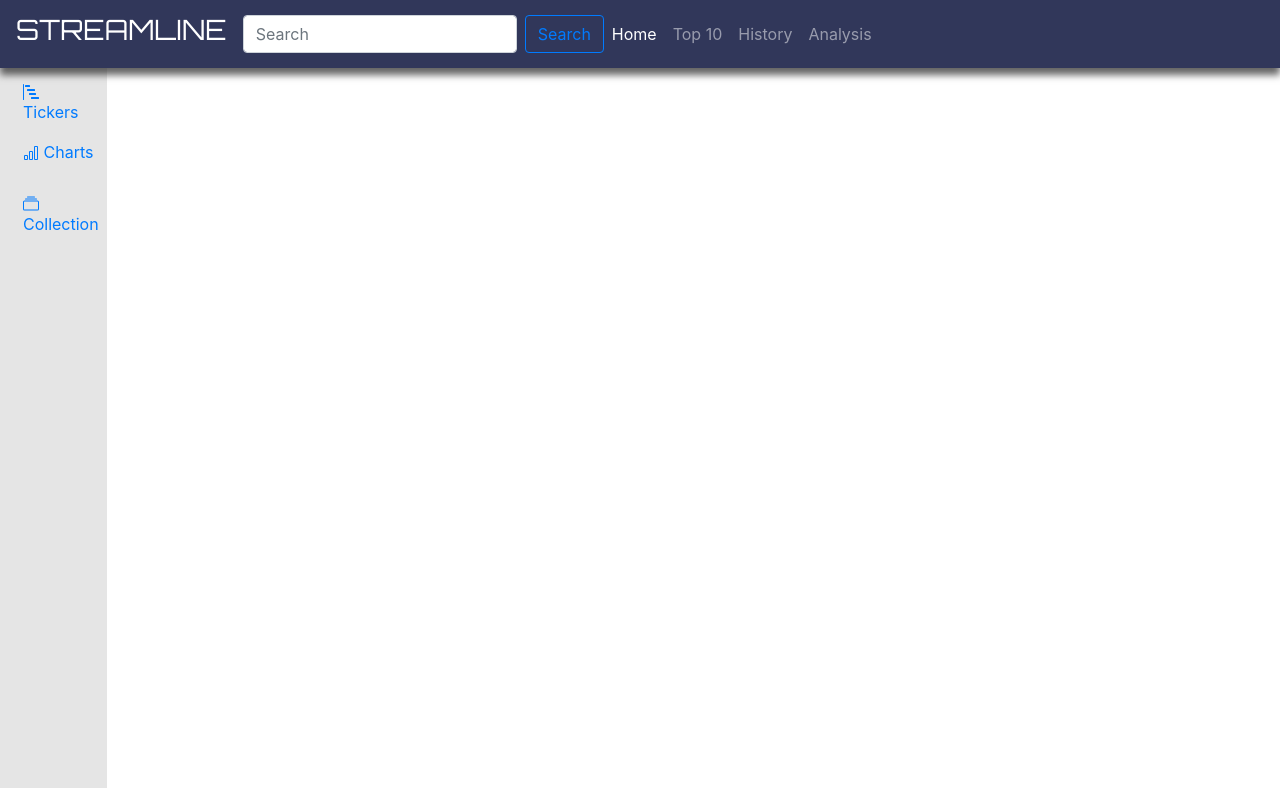
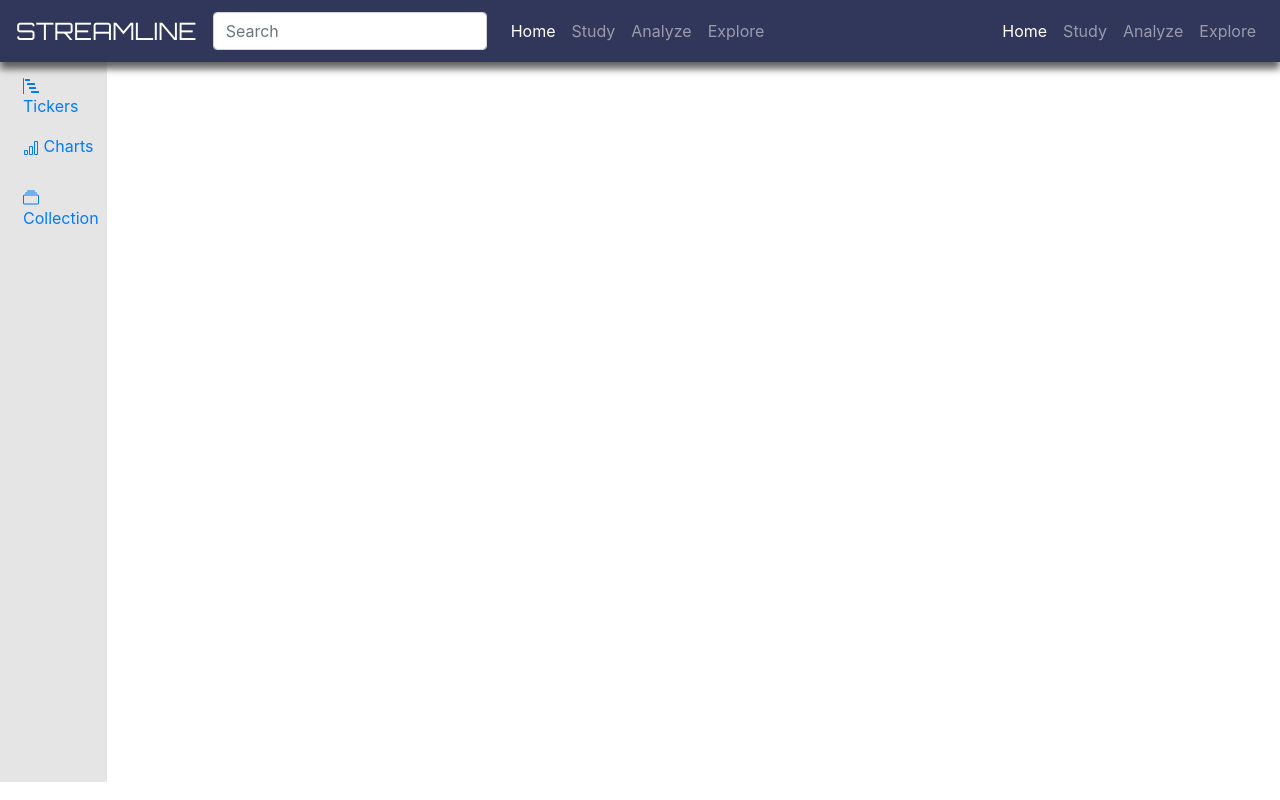
Before and after one commit to kkarandasheva/Streamline, a Django app: page / in a window 1280 px wide. Run offline with Django 3.2, Linux system fonts and the light colour scheme; data that the repository does not hold is empty; some libraries are stand-ins or nearby versions.

Commit message:
Navbar groups

```diff
--- a/stocks/static/css/stocks.css
+++ b/stocks/static/css/stocks.css
@@ -1,15 +1,3 @@
-.page-header {
-    background-color: #1b174e;
-    margin-top: 0;
-    padding: 10px 10px 5px 10px;
-}
-
-.page-header h1, .page-header h1 a, .page-header h1 a:visited, .page-header h1 a:active {
-    color: #ffffff;
-    font-size: 36pt;
-    text-decoration: none;
-}
-
 .navbar {
     z-index:9999;
     background: #31375a;
@@ -17,9 +5,15 @@
     -moz-box-shadow: 0px 7px 7px 0px rgba(50, 50, 50, 0.75);
     box-shadow: 0px 7px 7px 0px rgba(50, 50, 50, 0.75);
 }
+
 .drop-shadow{
     box-shadow: 0px 7px 7px #888888;
     z-index:11;
+}
+
+#logo1{
+    font-family: 'Orbitron';
+    font-size: x-large;
 }
 
 
@@ -32,7 +26,7 @@
 }
 
 
-.col-md-1 {
+#sidebar1 {
     background-color: #e5e5e5;
 }
 
@@ -54,12 +48,6 @@ h1, h2, h3, h4 {
     width: 100%;
 }
 
-.top-menu, .top-menu:hover, .top-menu:visited {
-    color: #ffffff;
-    float: right;
-    font-size: 26pt;
-    margin-right: 20px;
-}
 
 .ticker {
     margin-bottom: 70px;
--- a/stocks/templates/stocks/base.html
+++ b/stocks/templates/stocks/base.html
@@ -16,27 +16,45 @@
             <button class="navbar-toggler navbar-toggler-right" type="button" data-toggle="collapse" data-target="#navbar1" aria-controls="navbar1" aria-expanded="false" aria-label="Toggle navigation">
                 <span class="navbar-toggler-icon"></span>
             </button>
-            <a class="navbar-brand" href=""><h3>STREAMLINE</h3></a>
             <div class="collapse navbar-collapse" id="navbar1">
-
+                <div>
+                    <a class="navbar-brand" href="" id="logo1">STREAMLINE</a>
+                </div>
                 <form class="form-inline my-2 my-lg-0">
                     <input class="form-control mr-sm-2" type="text" placeholder="Search">
-                    <button class="btn btn-outline-primary my-2 my-sm-0" type="submit">Search</button>
                 </form>
-                <ul class="navbar-nav">
+                <div class="collapse navbar-collapse justify-content-start ml-2" id="navbarNav1">
+                    <ul class="navbar-nav ">
                         <li class="nav-item active">
                             <a class="nav-link" href="">Home</a>
                         </li>
                         <li class="nav-item">
-                        <a class="nav-link" href="">Top 10</a>
+                            <a class="nav-link" href="">Study</a>
                         </li>
                         <li class="nav-item">
-                        <a class="nav-link" href="">History</a>
+                            <a class="nav-link" href="">Analyze</a>
                         </li>
                         <li class="nav-item">
-                        <a class="nav-link" href="">Analysis</a>
+                            <a class="nav-link" href="">Explore</a>
                         </li>
                     </ul>
+                </div>
+                <div class="collapse navbar-collapse justify-content-end" id="navbarNav1">
+                    <ul class="navbar-nav ">
+                        <li class="nav-item active">
+                            <a class="nav-link" href="">Home</a>
+                        </li>
+                        <li class="nav-item">
+                            <a class="nav-link" href="">Study</a>
+                        </li>
+                        <li class="nav-item">
+                            <a class="nav-link" href="">Analyze</a>
+                        </li>
+                        <li class="nav-item">
+                            <a class="nav-link" href="">Explore</a>
+                        </li>
+                    </ul>
+                </div>
             </div>
         </nav>
         <!-- End of Navbar -->
@@ -48,7 +66,7 @@
         <div class="container-fluid">
             <div class="row">
                 <!-- Start of Left column (Sidebar) -->
-                <nav class="col-md-1 sidebar">
+                <nav class="col-md-1 sidebar" id="sidebar1">
                     <div class="sidebar-sticky mt-2 ml-n2">
                         <ul class="nav flex-column">
                             <li class="nav-item">
```
Lines whose indentation alone changed are shown as unchanged.
